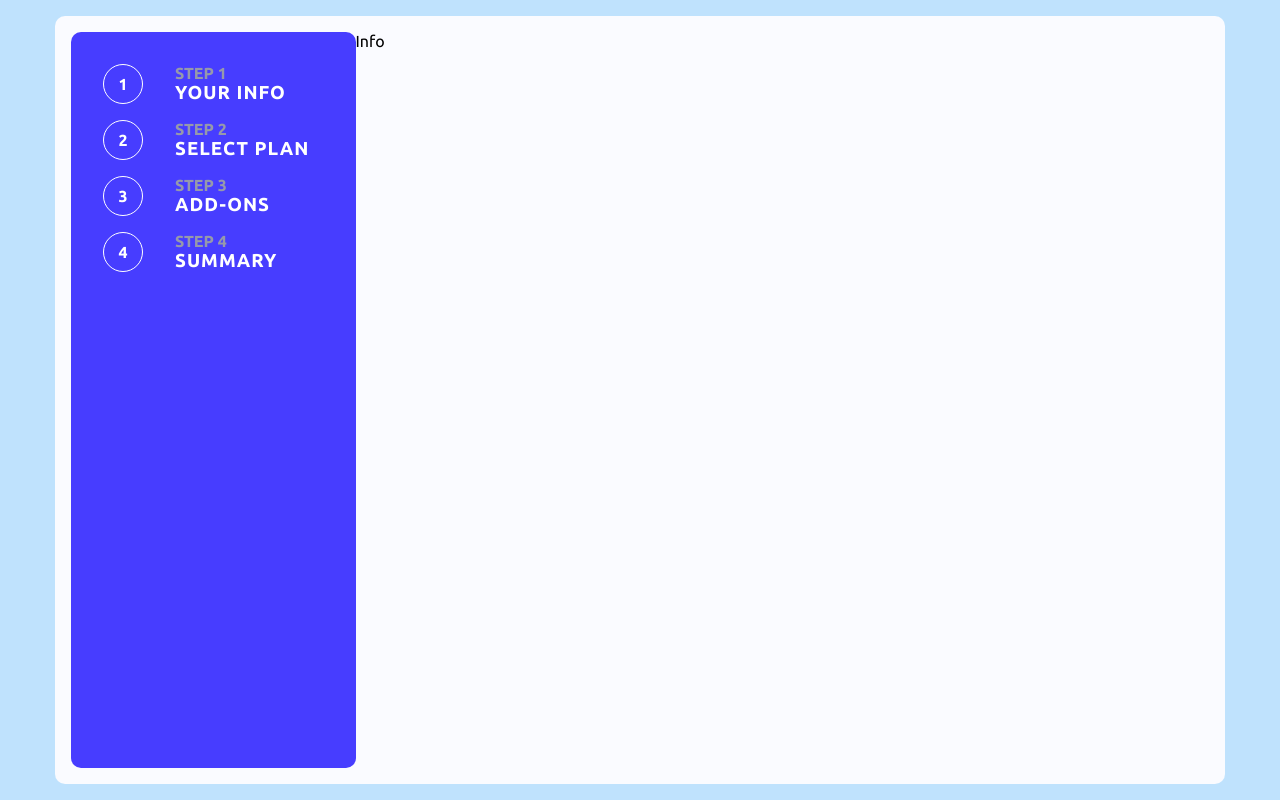
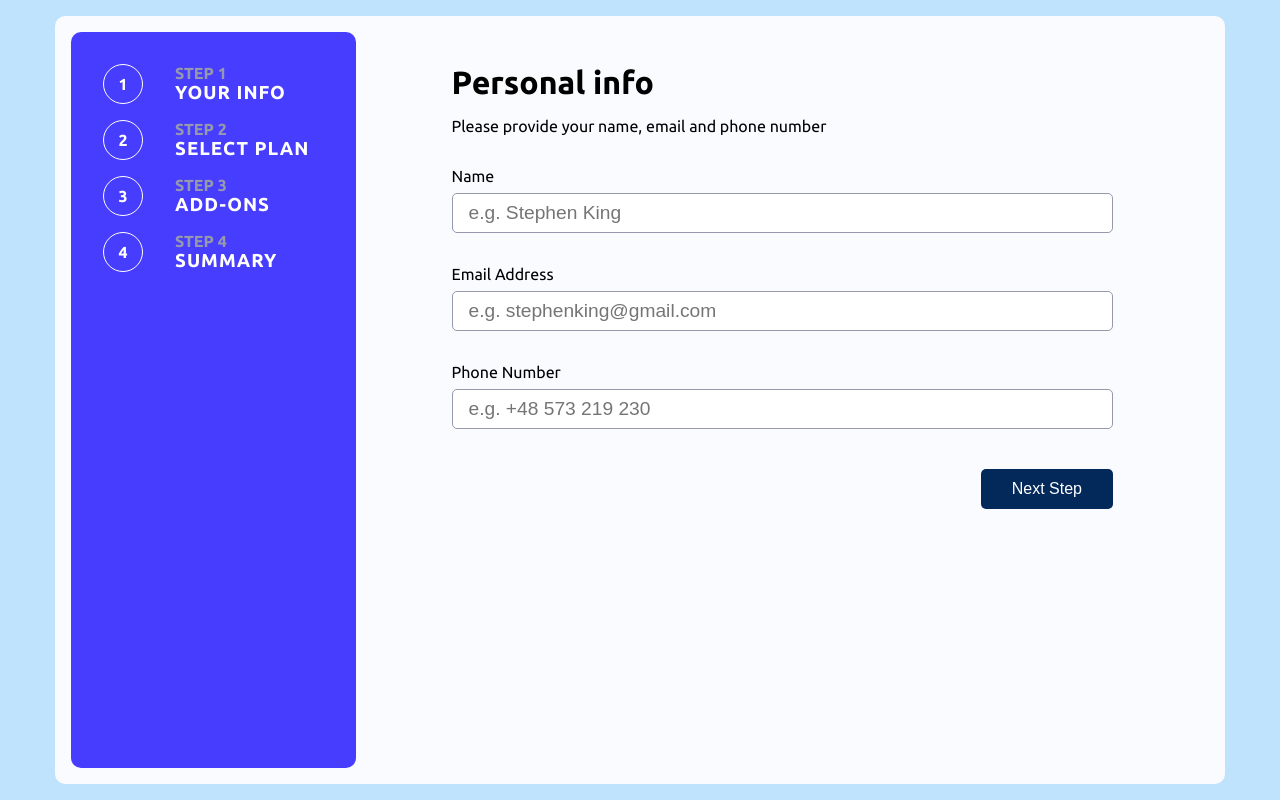
Before and after one commit to ajarek/react-45-vite-multi-step-form, a React (Vite) app: page / in a window 1280 px wide. Built offline with nearby package versions, Linux system fonts and the light colour scheme.

Commit message:
added useForm

```diff
--- a/package.json
+++ b/package.json
@@ -9,9 +9,12 @@
     "preview": "vite preview"
   },
   "dependencies": {
+    "@hookform/resolvers": "^2.9.10",
     "react": "^18.2.0",
     "react-dom": "^18.2.0",
-    "react-router-dom": "^6.4.5"
+    "react-hook-form": "^7.40.0",
+    "react-router-dom": "^6.4.5",
+    "yup": "^0.32.11"
   },
   "devDependencies": {
     "@types/react": "^18.0.26",
--- /dev/null
+++ b/src/components/Form.jsx
@@ -0,0 +1,55 @@
+import { useForm } from 'react-hook-form'
+import { yupResolver } from '@hookform/resolvers/yup'
+import * as yup from 'yup'
+import {Label} from '../components/Label'
+
+export const Form = () => {
+  const schema = yup.object().shape({
+    name: yup.string().required('Your Name is Required!'),
+    email: yup.string().email().required(),
+    phone: yup.string().required("Phone number is required"),
+  })
+
+  const {
+    register,
+    handleSubmit,
+    formState: { errors },
+  } = useForm({
+    resolver: yupResolver(schema),
+  })
+
+  const onSubmit = (data) => {
+    alert('Thank you ' + data.name)
+  }
+
+  return (
+    <form onSubmit={handleSubmit(onSubmit)}>
+      <Label label={'Name'}/>
+      <input
+        type='text'
+        placeholder='e.g. Stephen King'
+        {...register('name')}
+      />
+      <p>{errors?.name?.message}</p>
+      <Label label={'Email Address'}/>
+      <input
+        type='text'
+        placeholder='e.g. stephenking@gmail.com'
+        {...register('email')}
+      />
+      <p>{errors.email?.message}</p>
+      <Label label={'Phone Number'}/>
+      <input
+        type='number'
+        placeholder='e.g. +48 573 219 230'
+        {...register('phone')}
+      />
+      <p>{errors.phone?.message}</p>
+
+      <input
+        type='submit'
+        value='Next Step'
+      />
+    </form>
+  )
+}
--- /dev/null
+++ b/src/components/Label.jsx
@@ -0,0 +1,11 @@
+import React from 'react'
+
+export const Label = ({label}) => {
+  return (
+
+      <label htmlFor="">{label}</label>
+
+  )
+}
+
+export default Label
--- a/src/index.css
+++ b/src/index.css
@@ -17,36 +17,35 @@
   padding: 0;
   box-sizing: border-box;
 }
-body{
+body {
   font-family: 'Ubuntu', sans-serif;
-  background-color:var(--Light-blue) ;
+  background-color: var(--Light-blue);
 }
-.App{
-  max-width:1170px ;
+.App {
+  max-width: 1170px;
   margin: 1rem auto;
-  background-color:var(--Alabaster) ;
-  height:calc(100vh - 2rem) ;
+  background-color: var(--Alabaster);
+  height: calc(100vh - 2rem);
   border-radius: 10px;
   padding: 1rem;
   display: grid;
-  grid-template-columns:1fr 3fr ;
+  grid-template-columns: 1fr 3fr;
 }
-.navigation{
+.navigation {
   background-color: #473dff;
   width: 100%;
   height: 100%;
   border-radius: 10px;
   padding: 2rem;
 }
-.navigation .link{
+.navigation .link {
   text-decoration: none;
   color: var(--White);
   display: flex;
   justify-content: flex-start;
   margin-bottom: 1rem;
-
 }
-.navigation .link .nr{
+.navigation .link .nr {
   width: 40px;
   height: 40px;
   border: 1px solid;
@@ -57,12 +56,60 @@ align-items: center;
   margin-right: 2rem;
   font-weight: 600;
 }
-.navigation .link .step h4{
+.navigation .link .step h4 {
   color: var(--Cool-gray);
 }
-.navigation .link .step h3{
+.navigation .link .step h3 {
   letter-spacing: 1px;
 }
 .link:focus .nr {
   background-color: var(--Light-blue);
 }
+.info {
+  padding: 2rem 6rem;
+}
+.info .title {
+  margin-bottom: 2rem;
+}
+.info h1 {
+  margin-bottom: 1rem;
+}
+form {
+  width: 100%;
+  display: flex;
+  flex-direction: column;
+  align-items: flex-start;
+  justify-content: flex-start;
+}
+form input {
+  width: 100%;
+  height: 40px;
+  padding: 1rem;
+  font-size: 1.2rem;
+  outline: none;
+  border-radius: 5px;
+  border: 1px solid var(--Cool-gray);
+  margin-bottom: 2rem;
+  margin-top: 0.5rem;
+  user-select: none;
+}
+input:focus {
+  background-color: var(--Light-blue);
+}
+form input[type='submit'] {
+  color: var(--White);
+  width: 20%;
+  font-size: 1rem;
+  padding: 0;
+  border: none;
+  cursor: pointer;
+  transition: all 0.2s ease-in-out;
+  background-color: var(--Marine-blue);
+  align-self: flex-end;
+}
+form input[type='submit']:hover {
+  border: solid 1px #11cc55;
+}
+form p {
+  color: red;
+}
--- a/src/pages/Info.jsx
+++ b/src/pages/Info.jsx
@@ -1,8 +1,14 @@
 import React from 'react'
-
+import { Form } from '../components/Form'
 const Info = () => {
   return (
-    <div>Info</div>
+    <div className='info'>
+      <div className='title'>
+        <h1>Personal info</h1>
+        <p>Please provide your name, email and phone number</p>
+      </div>
+      <Form />
+    </div>
   )
 }
 
```
Also changed, not shown: 1 other file (tests, documents, lock files or other folders). Lines whose indentation alone changed are shown as unchanged.
